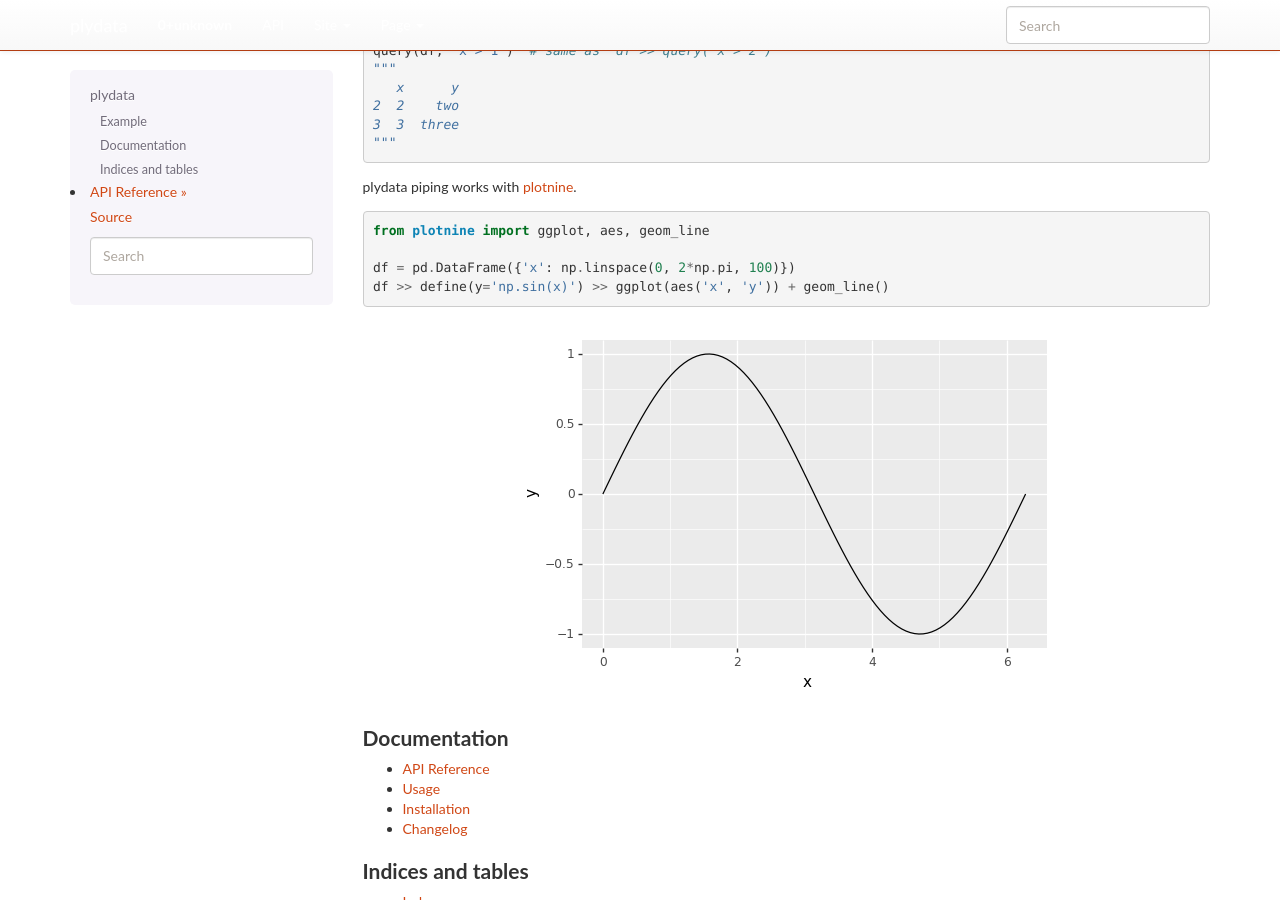
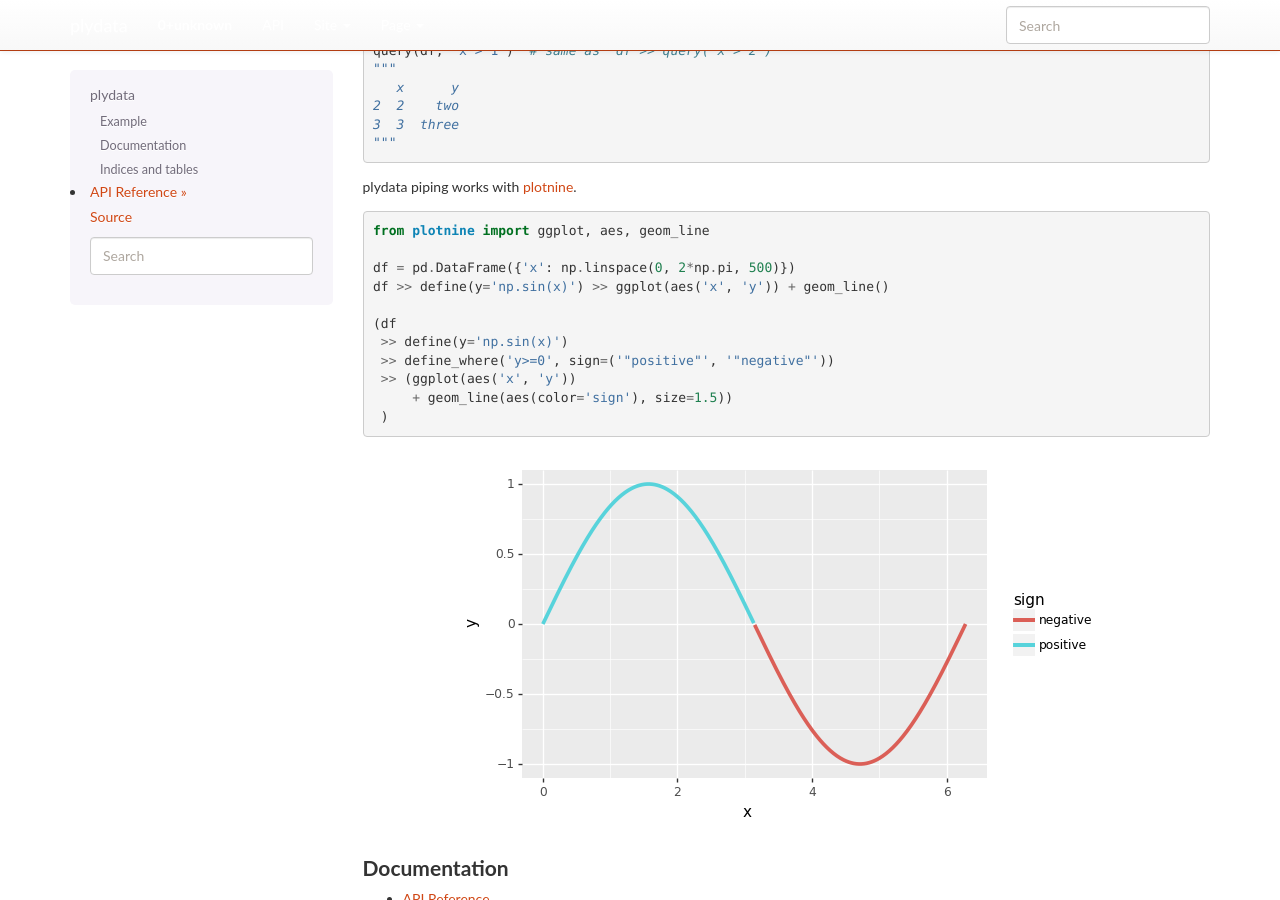
Before and after one commit to has2k1/plydata, a Sphinx documentation site: the page built from doc/index.rst, in a window 1280 px wide and 900 px high, scrolled down 698 px. Built offline with Sphinx 7.4.7, drawn with Linux system fonts in a browser that asks for light colours; nearby versions of some CDN libraries; library files that are not in the unit come from our copies.

Commit message:
Change readme image example

```diff
--- a/doc/images/readme_images.py
+++ b/doc/images/readme_images.py
@@ -1,11 +1,16 @@
 import pandas as pd
 import numpy as np
 from plotnine import ggplot, aes, geom_line
-from plydata import define
+from plydata import define, define_where
 
 kwargs = dict(width=6, height=4)
 
-df = pd.DataFrame({'x': np.linspace(0, 2*np.pi, 100)})
+df = pd.DataFrame({'x': np.linspace(0, 2*np.pi, 500)})
 
-p = df >> define(y='np.sin(x)') >> ggplot(aes('x', 'y')) + geom_line()
+p = (df
+     >> define(y='np.sin(x)')
+     >> define_where('y>=0', sign=('"positive"', '"negative"'))
+     >> (ggplot(aes('x', 'y'))
+         + geom_line(aes(color='sign'), size=1.5))
+     )
 p.save('readme-image.png', **kwargs)
--- a/doc/index.rst
+++ b/doc/index.rst
@@ -55,8 +55,15 @@ plydata piping works with `plotnine`_.
 
     from plotnine import ggplot, aes, geom_line
 
-    df = pd.DataFrame({'x': np.linspace(0, 2*np.pi, 100)})
+    df = pd.DataFrame({'x': np.linspace(0, 2*np.pi, 500)})
     df >> define(y='np.sin(x)') >> ggplot(aes('x', 'y')) + geom_line()
+
+    (df
+     >> define(y='np.sin(x)')
+     >> define_where('y>=0', sign=('"positive"', '"negative"'))
+     >> (ggplot(aes('x', 'y'))
+         + geom_line(aes(color='sign'), size=1.5))
+     )
 
 .. figure:: ./images/readme-image.png
 
```
Also changed, not shown: README.rst (+8 -3 lines), doc/images/readme-image.png.
